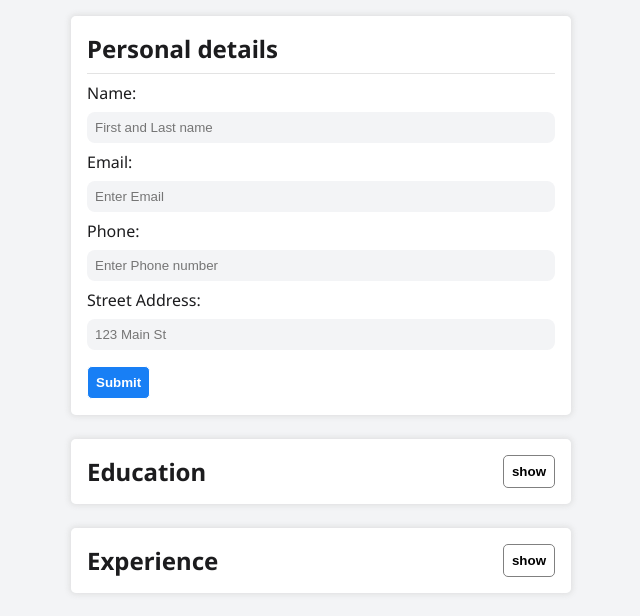
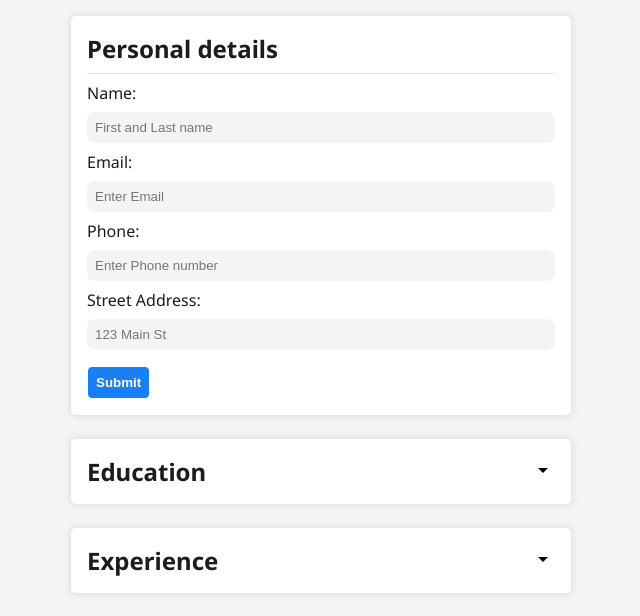
Before and after one commit to zololade/react-tut, a React (Vite) app: page / in a window 1280 px wide. Shown: the top 616 px of the page, without its empty margins (319-959 px from the left). Built offline with nearby package versions, Linux system fonts and the light colour scheme.

Commit message:
feat: add DropDownBtn component for improved button visibility control in Education and Experience sections; update styles for dropdown button

```diff
--- a/index.html
+++ b/index.html
@@ -3,6 +3,10 @@
   <head>
     <meta charset="UTF-8" />
     <link rel="icon" type="image/svg+xml" href="/favicon.svg" />
+    <link
+      rel="stylesheet"
+      href="https://fonts.googleapis.com/css2?family=Material+Symbols+Outlined:opsz,wght,FILL,GRAD@20..48,100..700,0..1,-50..200&icon_names=arrow_drop_down"
+    />
     <meta name="viewport" content="width=device-width, initial-scale=1.0" />
     <title>react-tut</title>
   </head>
--- a/src/components/education.tsx
+++ b/src/components/education.tsx
@@ -1,18 +1,12 @@
 import type { visibility } from "../types/types";
-import { SubmitBtn } from "./form";
+import { DropDownBtn, SubmitBtn } from "./form";
 
 function Education({ btnVisibility, showBtn }: { btnVisibility: visibility; showBtn: () => void }) {
-  function handleShow() {
-    showBtn();
-  }
-
   return (
     <fieldset className="edu" aria-labelledby="education-heading">
       <div className="header-group">
         <h2 id="education-heading">Education</h2>
-        <button type="button" onClick={handleShow}>
-          show
-        </button>
+        <DropDownBtn showBtn={showBtn} />
       </div>
 
       {btnVisibility.edu ? (
--- a/src/components/experience.tsx
+++ b/src/components/experience.tsx
@@ -1,5 +1,5 @@
 import type { visibility } from "../types/types";
-import { SubmitBtn } from "./form";
+import { DropDownBtn, SubmitBtn } from "./form";
 
 function Experience({
   btnVisibility,
@@ -8,17 +8,11 @@ function Experience({
   btnVisibility: visibility;
   showBtn: () => void;
 }) {
-  function handleShow() {
-    showBtn();
-  }
-
   return (
     <fieldset className="exp" aria-labelledby="experience-heading">
       <div className="header-group">
         <h2 id="experience-heading">Experience</h2>
-        <button type="button" onClick={handleShow}>
-          show
-        </button>
+        <DropDownBtn showBtn={showBtn} />
       </div>
 
       {btnVisibility.exp ? (
--- a/src/components/form.tsx
+++ b/src/components/form.tsx
@@ -7,6 +7,20 @@ import { Experience } from "./experience";
 
 function SubmitBtn() {
   return <button type="submit">Submit</button>;
+}
+
+function DropDownBtn({ showBtn }: { showBtn: () => void }) {
+  const [rotate, setRotate] = useState(false);
+  function handleShow() {
+    showBtn();
+    setRotate(!rotate);
+  }
+
+  return (
+    <button type="button" className={rotate ? "dropBtn active" : "dropBtn"} onClick={handleShow}>
+      <span className="material-symbols-outlined">arrow_drop_down</span>
+    </button>
+  );
 }
 
 function Form({ handleSubmit }: FormProp) {
@@ -31,4 +45,4 @@ function Form({ handleSubmit }: FormProp) {
   );
 }
 
-export { Form, SubmitBtn };
+export { Form, SubmitBtn, DropDownBtn };
--- a/src/css/app.css
+++ b/src/css/app.css
@@ -49,8 +49,7 @@ body {
         }
       }
 
-      /* input */
-
+      /* btn */
       button {
         padding: 0.5rem;
         background: none;
@@ -64,6 +63,16 @@ body {
           background-color: #187ff5;
           margin-top: 1rem;
         }
+
+        &.dropBtn {
+          padding: 0;
+          border: 0px solid transparent;
+          transition: all 200ms ease-in-out;
+
+          &.active {
+            transform: rotate(180deg);
+          }
+        }
       }
     }
   }
```
